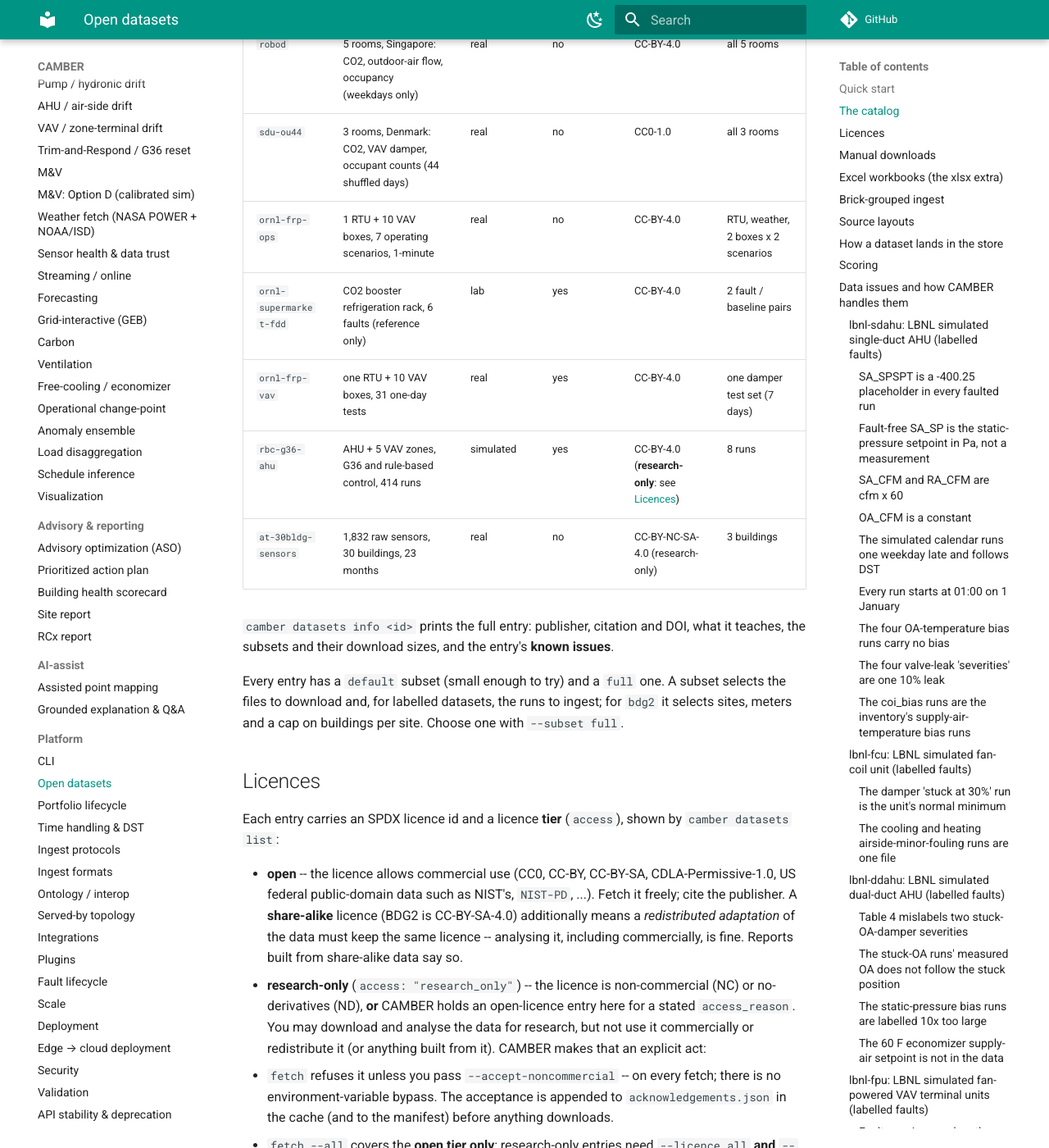
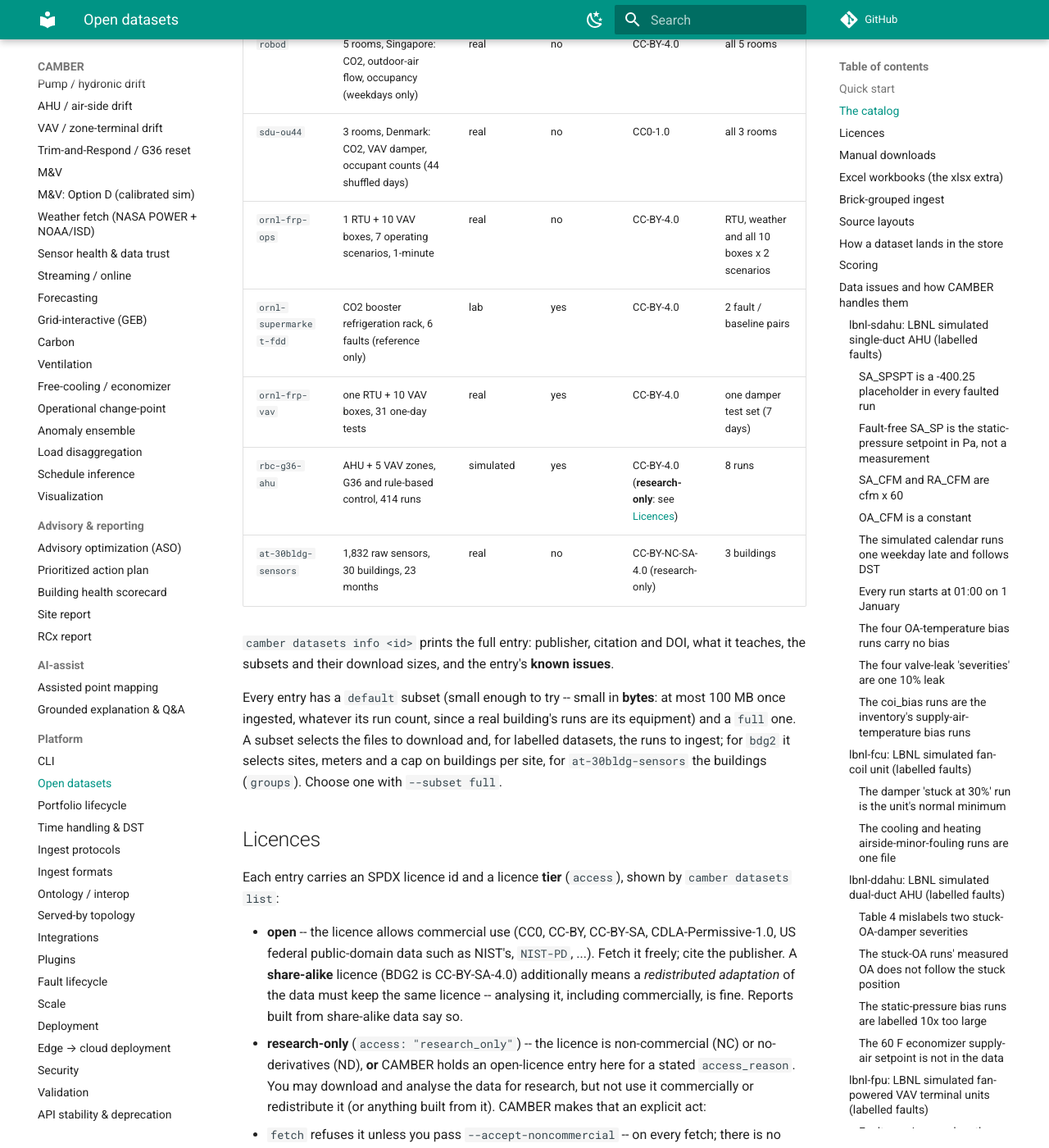
Before and after one commit to yroussev/camber, an MkDocs documentation site: the page built from docs/DATASETS.md, in a window 1280 px wide and 1400 px high, scrolled down 2379 px. Shown: the whole window at 82% size. Built offline with MkDocs 1.6.1 and Material for MkDocs 9.7.7, drawn with Linux system fonts in a browser that asks for light colours; comment, search, counter and statistics services are not loaded.

Commit message:
catalog: default subsets are bounded by store size, not run count
Intake A replaced the "default subset <= 8 runs" test with a store-size
bound for real buildings; intake C trimmed ornl-frp-ops to 8 runs (two of
its ten boxes) to satisfy the old rule. One rule now: every entry's default
subset is at most 100 MB once ingested, and no larger than its full subset,
whatever its run count -- a real building's runs are its equipment.

Re-checked every default subset (store_bytes_estimate, measured): the
largest are lbnl-b59 (53.0 MB) and lbnl-sdahu (42 MB). C's trim is no
longer needed, so ornl-frp-ops's default keeps all ten boxes of its two
heating scenarios with the RTU and weather (24 runs; measured 8.6 MB,
full 23.2 MB). The other 8-run defaults (nist-heatpump-fdd,
ornl-supermarket-fdd, rbc-g36-ahu) are coherent selections and stay.

```diff
--- a/docs/DATASETS.md
+++ b/docs/DATASETS.md
@@ -58,7 +58,7 @@ print(datasets.score("lbnl-sdahu", "lab_store")["overall"])
 | `nist-ibal` | lab chiller with refrigerant pressures, 10 s (manual download) | lab | no | NIST-PD | 11 days |
 | `robod` | 5 rooms, Singapore: CO2, outdoor-air flow, occupancy (weekdays only) | real | no | CC-BY-4.0 | all 5 rooms |
 | `sdu-ou44` | 3 rooms, Denmark: CO2, VAV damper, occupant counts (44 shuffled days) | real | no | CC0-1.0 | all 3 rooms |
-| `ornl-frp-ops` | 1 RTU + 10 VAV boxes, 7 operating scenarios, 1-minute | real | no | CC-BY-4.0 | RTU, weather, 2 boxes x 2 scenarios |
+| `ornl-frp-ops` | 1 RTU + 10 VAV boxes, 7 operating scenarios, 1-minute | real | no | CC-BY-4.0 | RTU, weather and all 10 boxes x 2 scenarios |
 | `ornl-supermarket-fdd` | CO2 booster refrigeration rack, 6 faults (reference only) | lab | yes | CC-BY-4.0 | 2 fault / baseline pairs |
 | `ornl-frp-vav` | one RTU + 10 VAV boxes, 31 one-day tests | real | yes | CC-BY-4.0 | one damper test set (7 days) |
 | `rbc-g36-ahu` | AHU + 5 VAV zones, G36 and rule-based control, 414 runs | simulated | yes | CC-BY-4.0 (**research-only**: see [Licences](#licences)) | 8 runs |
@@ -67,9 +67,11 @@ print(datasets.score("lbnl-sdahu", "lab_store")["overall"])
 `camber datasets info <id>` prints the full entry: publisher, citation and DOI, what it teaches,
 the subsets and their download sizes, and the entry's **known issues**.
 
-Every entry has a `default` subset (small enough to try) and a `full` one. A subset selects the
-files to download and, for labelled datasets, the runs to ingest; for `bdg2` it selects sites,
-meters and a cap on buildings per site. Choose one with `--subset full`.
+Every entry has a `default` subset (small enough to try -- small in **bytes**: at most 100 MB once
+ingested, whatever its run count, since a real building's runs are its equipment) and a `full`
+one. A subset selects the files to download and, for labelled datasets, the runs to ingest; for
+`bdg2` it selects sites, meters and a cap on buildings per site, for `at-30bldg-sensors` the
+buildings (`groups`). Choose one with `--subset full`.
 
 ## Licences
 
```
Also changed, not shown: 2 other files.
